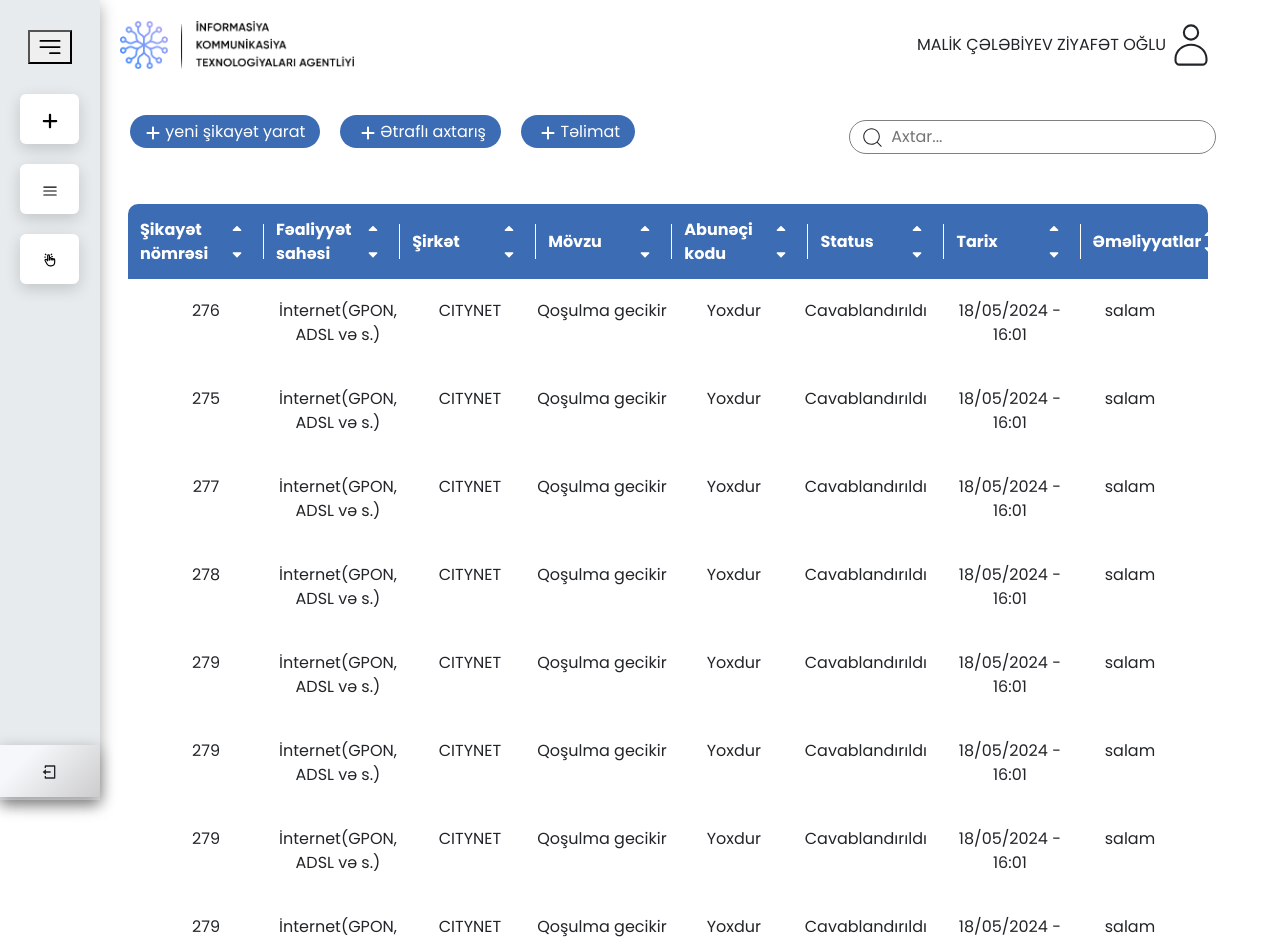
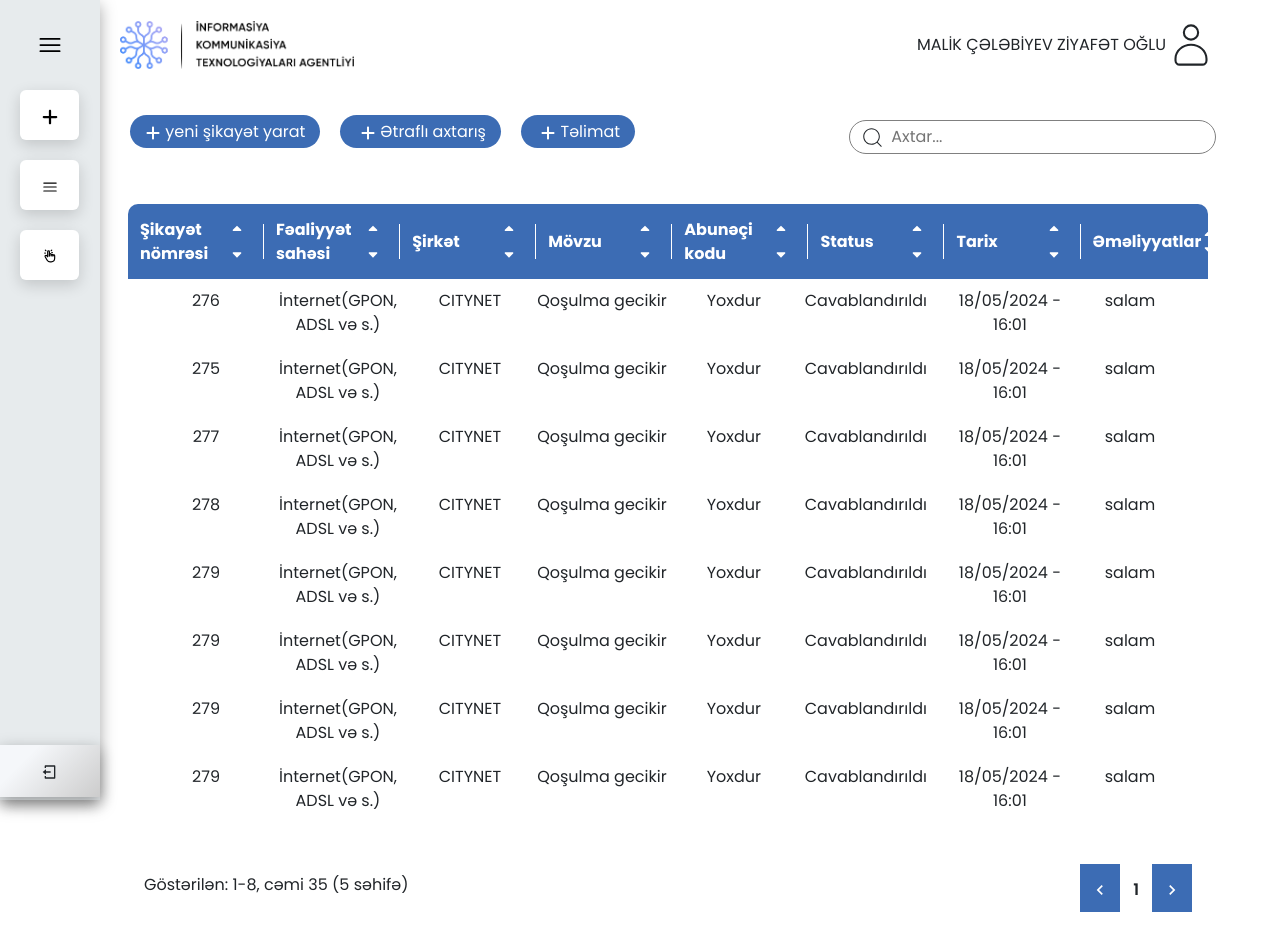
Before and after one commit to malik233222/IKTA, a React (Vite) app: page / in a window 1280 px wide. Shown: the top 939 px of the page. Built offline with nearby package versions, Linux system fonts and the light colour scheme.

Commit message:
bar logo, pagination count fixed

```diff
--- a/src/assets/style/complaint.scss
+++ b/src/assets/style/complaint.scss
@@ -31,7 +31,7 @@
         border-radius: 0 0 10px 10px;
         flex-direction: row;
         flex-wrap: nowrap;
-        align-items: center;
+        // align-items: center;
 
         .option-field {
             margin-bottom: 28px;
--- a/src/assets/style/home.scss
+++ b/src/assets/style/home.scss
@@ -69,7 +69,7 @@
                         border: 0;
                         color: white;
 
-                        &:focus{
+                        &:focus {
                             color: red;
                         }
                     }
@@ -102,7 +102,7 @@
                 // flex-wrap: nowrap;
 
                 td {
-                    padding: 20px 0;
+                    padding: 10px 0;
                     width: 12.6%;
                     text-align: center;
 
@@ -116,11 +116,14 @@
     display: flex;
     justify-content: space-between;
 
+
     .dataTable_paginate {
         display: flex;
 
         span {
-            padding: 2px;
+            padding: 5px 13px;
+            font-weight: 600;
+        }
     }
 
     a {
@@ -130,4 +133,3 @@
         background-color: #3C6CB4;
     }
 }
-}
--- a/src/components/Sidebar.jsx
+++ b/src/components/Sidebar.jsx
@@ -8,6 +8,7 @@ import { HiBars3BottomRight, HiBars3 } from "react-icons/hi2";
 import { FaPlus } from "react-icons/fa6";
 import { TbHandClick } from "react-icons/tb";
 import { RiLogoutBoxLine } from "react-icons/ri";
+import { Link } from 'react-router-dom';
 
 export default function Sidebar() {
   const [isOpen, setIsOpen] = useState(false);
@@ -22,20 +23,20 @@ export default function Sidebar() {
         <div className="wrapper">
           <div className='bar-logo-wrapper'>
             {isOpen && <img src={logo} alt="" />}
-            <button className='bar-logo d-flex justify-content-center align-items-center' onClick={toggleSidebar}>
-              <HiBars3BottomRight className='fs-3 ' />
+            <button className='border-0 bg-transparent  bar-logo d-flex justify-content-center align-items-center' onClick={toggleSidebar}>
+              <HiBars3 className='fs-3 ' />
             </button>
           </div>
           <div className='menu-wrapper'>
-            <a href="">
+            <Link to="new_complaint">
               <span><FaPlus /></span>
               {/* {isOpen && <span  >Yeni şikayət yarat</span>} */}
               {isOpen ? <span  >Yeni şikayət yarat</span> : <span className='opacity-0 d-none' >Yeni şikayət yarat</span>}
-            </a>
-            <a href="">
+            </Link>
+            <Link to="/">
               <span><HiBars3 /></span>
               {isOpen && <span>Şikayətlər</span>}
-            </a>
+            </Link>
             <a href="">
               <span><TbHandClick /></span>
               {isOpen && <span>İsteklahçı təcrübəsi sorğusu</span>}
--- a/src/pages/Complaint.jsx
+++ b/src/pages/Complaint.jsx
@@ -158,15 +158,15 @@ export default function Complaint() {
                             {(selectedField === "internet" || selectedField === "telefon") &&
                                 (<>
                                     <label htmlFor="Abunəçi kodu">Abunəçi kodu</label>
-                                    <br />
-                                    <input id='Abunəçi kodu' />
+
+                                    <input className='mb-4' id='Abunəçi kodu' />
                                 </>
 
                                 )
                             }
-                            <br />
-                            <label htmlFor="Abunəçi kodu">Şikayət mətni  <span style={{ fontSize: '13px' }}> (Qalan simvol sayı: <span className='text-success'> {maxLength - text.length} </span>)</span>   </label>
-                            <br />
+                            {/* <br /> */}
+
+                            <label  htmlFor="Abunəçi kodu">Şikayət mətni  <span style={{ fontSize: '13px' }}> (Qalan simvol sayı: <span className='text-success'> {maxLength - text.length} </span>)</span>   </label>
                             <textarea
                                 className='rounded'
                                 name="complaint"
@@ -177,7 +177,6 @@ export default function Complaint() {
                                 value={text}
                                 onChange={handleChange}
                             ></textarea>
-                            <p> simvol qaldı</p>
 
                         </div>
 
--- a/src/pages/Home.jsx
+++ b/src/pages/Home.jsx
@@ -175,7 +175,7 @@ export default function Home() {
                 </table>
             </div>
 
-            <div className="bottom">
+            <div className="bottom px-4 mb-5">
                 <div className="dataTables_info">
                     Göstərilən: {currentData.length > 0 ? ((currentPage - 1) * rowsPerPage + 1) : 0}-
                     {currentPage * rowsPerPage < complaints.length ? currentPage * rowsPerPage : complaints.length},
```
Lines whose indentation alone changed are shown as unchanged.
